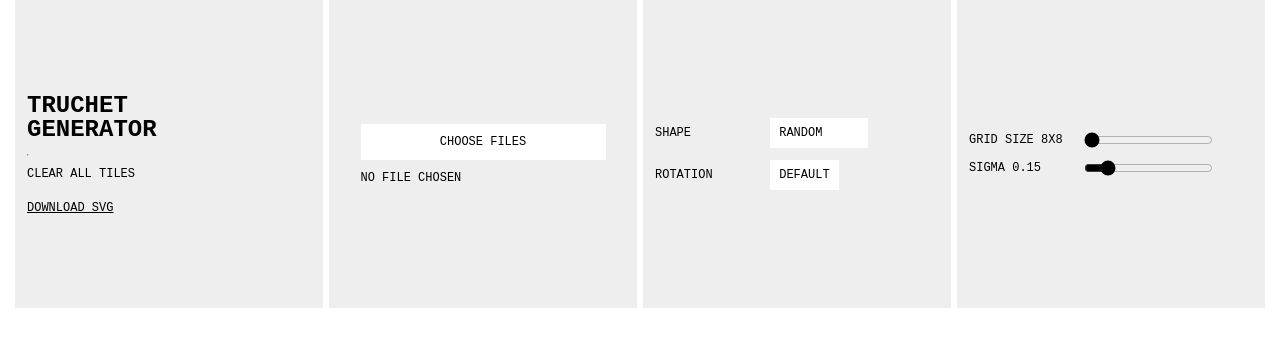
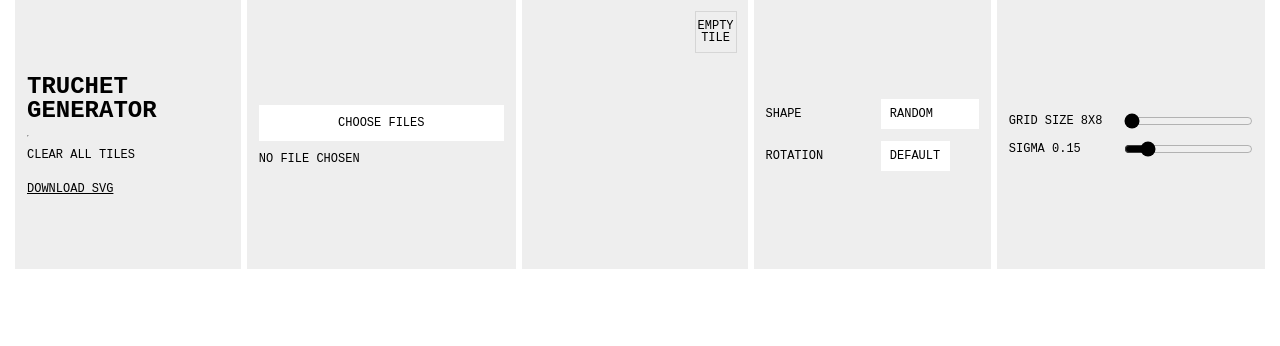
Before and after one commit to sebastiangraz/truchetgen, a React (Create React App) app: page / in a window 1280 px wide. Shown: the top 346 px of the page. Built offline with nearby package versions, Linux system fonts and the light colour scheme.

Commit message:
Add empty

```diff
--- a/src/App.tsx
+++ b/src/App.tsx
@@ -1,5 +1,3 @@
-//App.tsx
-
 import React, { useState, useEffect, ChangeEvent, useMemo } from "react";
 import { generateTiledSVG, processUploadedTiles } from "./utils/svgutils";
 import { handleFileUpload } from "./utils/fileutils";
@@ -31,16 +29,6 @@ const TruchetGenerator: React.FC<TruchetGeneratorProps> = ({
   useEffect(() => {
     localStorage.setItem("uploadedTiles", JSON.stringify(uploadedTiles));
   }, [uploadedTiles]);
-
-  // Utility function to remove fills
-  const traverseAndRemoveFills = (element: Element) => {
-    element.setAttribute("fill", "none");
-    element.childNodes.forEach((child) => {
-      if (child instanceof Element) {
-        traverseAndRemoveFills(child);
-      }
-    });
-  };
 
   // 4. Processed Tiles Memoization
   const processedTiles = useMemo(
@@ -77,6 +65,7 @@ const TruchetGenerator: React.FC<TruchetGeneratorProps> = ({
     const selectedRotation = e.target.value as RotationType;
     setRotation(selectedRotation);
   };
+
   const handleSigmaChange = (e: ChangeEvent<HTMLInputElement>) => {
     const newSigma = parseFloat(e.target.value);
     setSigma(newSigma);
@@ -105,6 +94,24 @@ const TruchetGenerator: React.FC<TruchetGeneratorProps> = ({
   const clearAllTiles = () => {
     setUploadedTiles([]);
     localStorage.removeItem("uploadedTiles");
+  };
+
+  // New function to add an empty tile
+  const addEmptyTile = () => {
+    // Create an empty SVG string
+    const emptySvgContent = `
+      <svg xmlns="http://www.w3.org/2000/svg" viewBox="0 0 24 24">
+        <rect width="24" height="24" fill="none" />
+      </svg>
+    `;
+
+    const newTile: Tile = {
+      svg: emptySvgContent,
+      fileName: "empty",
+      busyness: 0, // Since it's empty
+    };
+
+    setUploadedTiles((prevTiles) => [...prevTiles, newTile]);
   };
 
   // JSX Rendering
@@ -136,8 +143,8 @@ const TruchetGenerator: React.FC<TruchetGeneratorProps> = ({
             onChange={(e) => handleFileUpload(e, setUploadedTiles, setError)}
           />
         </div>
-        {uploadedTiles.length > 0 && (
-          <div className="uploaded-tiles">
+        <div className="uploaded-tiles">
+          {uploadedTiles.length > 0 && (
             <div className="tile-list">
               {uploadedTiles.map((tile, index) => {
                 const processedSVG = processedTiles[index]?.processedSVG || "";
@@ -162,10 +169,13 @@ const TruchetGenerator: React.FC<TruchetGeneratorProps> = ({
                     <p className="file-name">{fileName}</p>
                   </div>
                 );
-              })}
+              })}{" "}
             </div>
-          </div>
-        )}
+          )}
+          <span onClick={addEmptyTile} className="empty">
+            Empty tile
+          </span>
+        </div>
         <div className="multi-container">
           <div>
             <label htmlFor="shape">Shape</label>
--- a/src/styles.css
+++ b/src/styles.css
@@ -1,6 +1,7 @@
 /* styles.css */
 
 .tile-list {
+  width: 320px;
   display: flex;
   flex-wrap: wrap;
   justify-content: center;
@@ -12,7 +13,6 @@
   gap: 0.25em;
   display: flex;
   flex-direction: column;
-
   text-align: left;
 }
 .tile-item svg {
@@ -21,6 +21,20 @@
   z-index: 0;
   height: 32px;
   box-shadow: 0 0 0 1px rgba(0, 0, 0, 0.1);
+}
+.empty {
+  position: absolute;
+  top: 1em;
+  right: 1em;
+  display: flex;
+  flex-wrap: wrap;
+  align-items: center;
+  text-align: center;
+  width: 40px;
+  z-index: 0;
+  height: 40px;
+  box-shadow: 0 0 0 1px rgba(0, 0, 0, 0.1);
+  cursor: pointer;
 }
 .tile-item input[type="number"] {
   display: flex;
@@ -55,6 +69,7 @@
   margin: 0 auto;
   gap: 0.5em;
   & > * {
+    position: relative;
     aspect-ratio: 1/1;
     display: flex;
     align-items: center;
```
